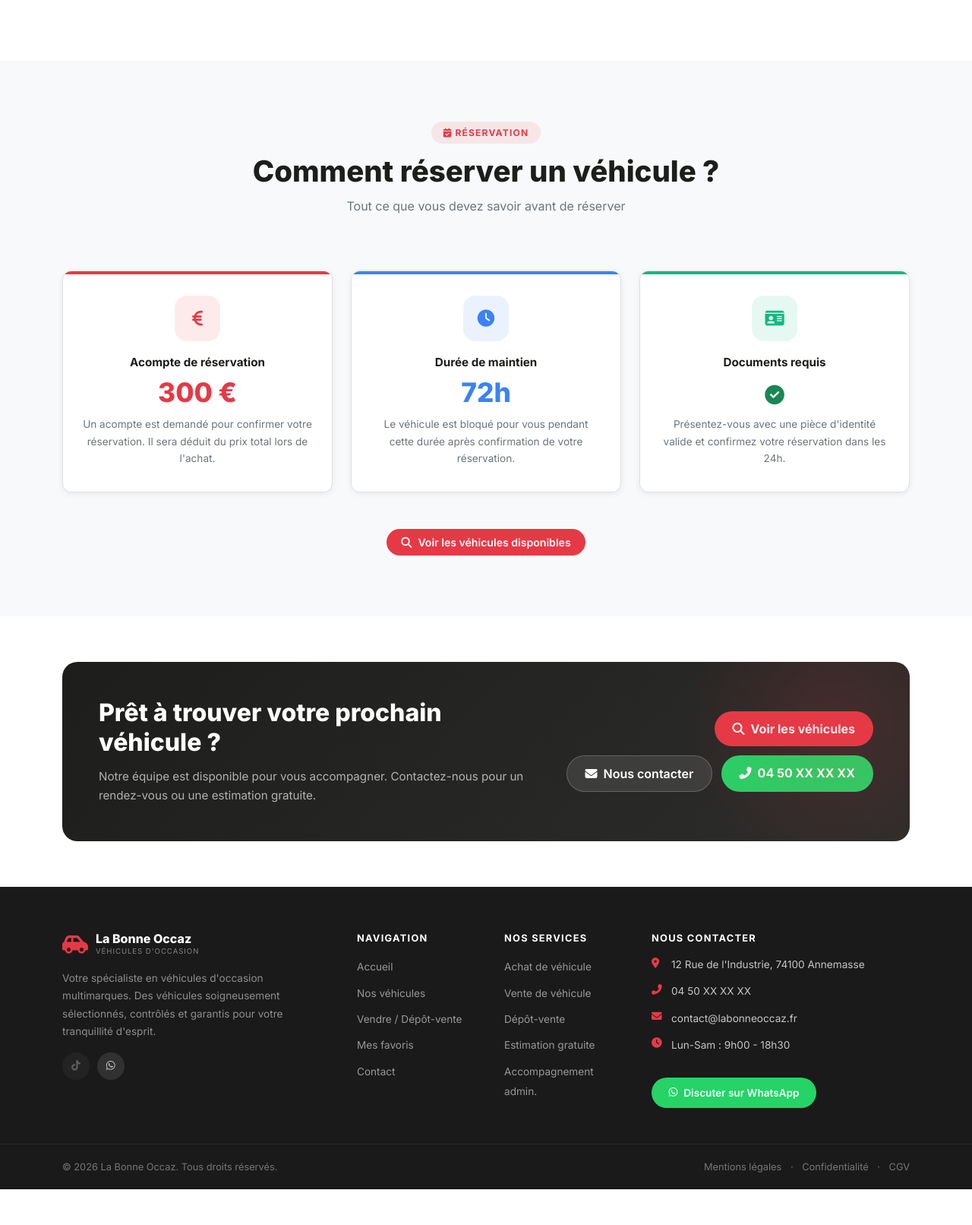
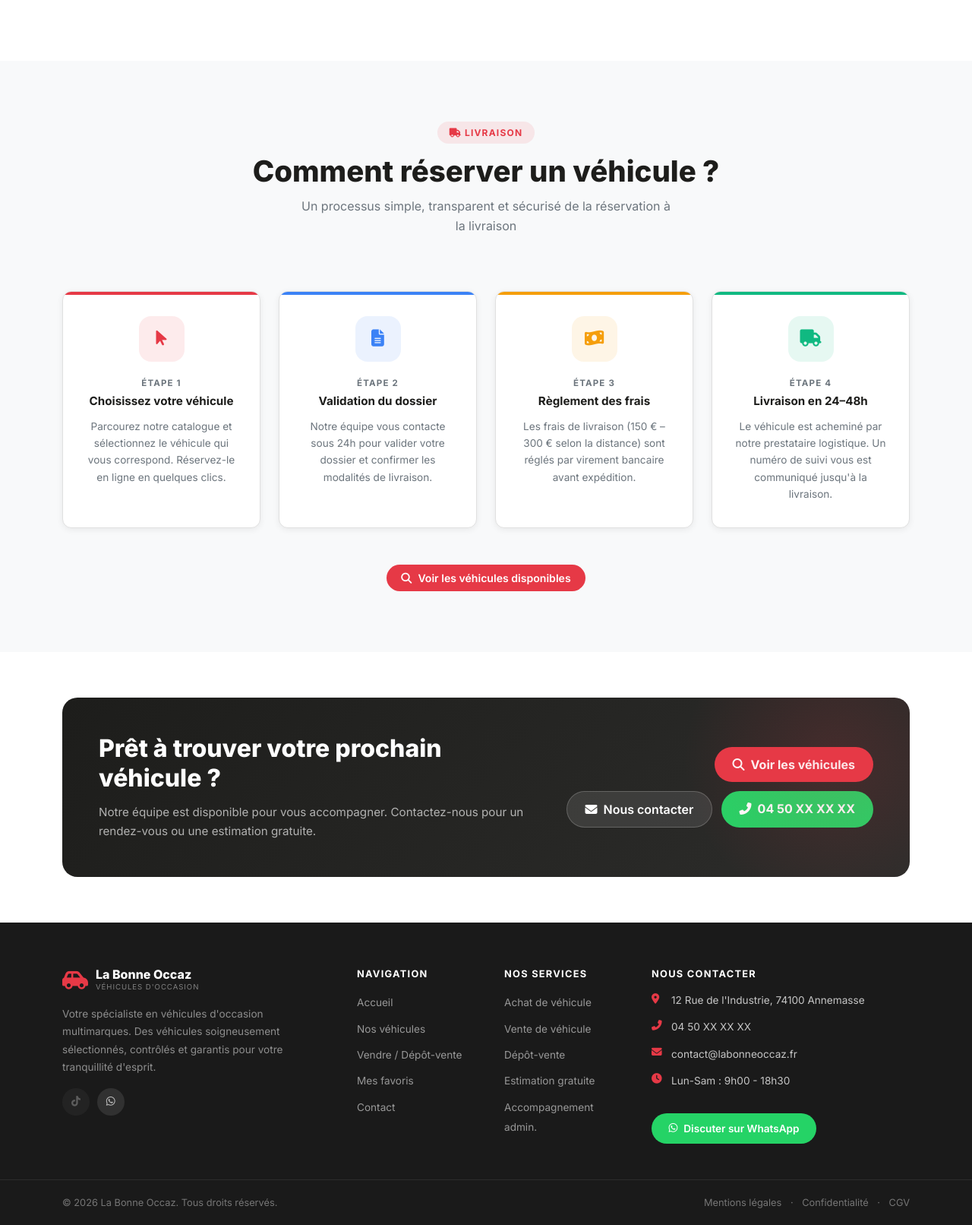
Before and after one commit to thomassongo12-bot/la-bonne-occaz, a PHP site: page /bon-occaz/ in a window 1280 px wide. Shown: the part 3169-4781 px from the top of the page at 76% size. Before the commit the page ends 4734 px from the top, so only its background shows below. Run offline with PHP 8.4, Linux system fonts and the light colour scheme; data that the repository does not hold is empty.

Commit message:
feat: section livraison 4 etapes, suppression complete acompte partout (vue, ctrl, admin, email)

```diff
--- a/controllers/HomeController.php
+++ b/controllers/HomeController.php
@@ -17,7 +17,6 @@ class HomeController extends BaseController {
         // Conditions de réservation pour la section accueil
         $settings = new SiteSettings();
         $reservationConditions = $settings->get('reservation_conditions', '');
-        $reservationDeposit    = $settings->get('reservation_deposit', '300');
         $reservationHoldHours  = $settings->get('reservation_hold_hours', '72');
         $heroTitle             = $settings->get('hero_title', 'Votre prochaine voiture vous attend');
         $heroSubtitle          = $settings->get('hero_subtitle', 'Découvrez notre sélection de véhicules d\'occasion soigneusement contrôlés.');
@@ -33,7 +32,6 @@ class HomeController extends BaseController {
             'transmissions'=> $transmModel,
             'flash'        => $this->getFlash(),
             'reservationConditions' => $reservationConditions,
-            'reservationDeposit'    => $reservationDeposit,
             'reservationHoldHours'  => $reservationHoldHours,
             'heroTitle'             => $heroTitle,
             'heroSubtitle'          => $heroSubtitle,
--- a/public/css/style.css
+++ b/public/css/style.css
@@ -766,6 +766,10 @@ a:hover { color: var(--primary-dark); }
 .res-info-card--deposit::before { background: var(--primary); }
 .res-info-card--duration::before { background: #3b82f6; }
 .res-info-card--docs::before    { background: #10b981; }
+.res-info-card--step1::before   { background: var(--primary); }
+.res-info-card--step2::before   { background: #3b82f6; }
+.res-info-card--step3::before   { background: #f59e0b; }
+.res-info-card--step4::before   { background: #10b981; }
 .res-info-card:hover { transform: translateY(-5px); box-shadow: var(--shadow-md); }
 
 .res-info-card__icon {
@@ -776,6 +780,15 @@ a:hover { color: var(--primary-dark); }
 .res-info-card--deposit .res-info-card__icon { background: rgba(230,57,70,.1);  color: var(--primary); }
 .res-info-card--duration .res-info-card__icon{ background: rgba(59,130,246,.1); color: #3b82f6; }
 .res-info-card--docs .res-info-card__icon    { background: rgba(16,185,129,.1); color: #10b981; }
+.res-info-card--step1 .res-info-card__icon   { background: rgba(230,57,70,.1);  color: var(--primary); }
+.res-info-card--step2 .res-info-card__icon   { background: rgba(59,130,246,.1); color: #3b82f6; }
+.res-info-card--step3 .res-info-card__icon   { background: rgba(245,158,11,.1); color: #f59e0b; }
+.res-info-card--step4 .res-info-card__icon   { background: rgba(16,185,129,.1); color: #10b981; }
+
+.res-info-card__step {
+    font-size: .72rem; font-weight: 700; text-transform: uppercase;
+    letter-spacing: .1em; color: var(--text-muted); margin-bottom: .3rem;
+}
 
 .res-info-card__title {
     font-size: .95rem; font-weight: 700; color: var(--dark); margin-bottom: .8rem;
--- a/views/admin/settings/index.php
+++ b/views/admin/settings/index.php
@@ -180,7 +180,11 @@ foreach ($groups['branding'] ?? [] as $s) {
         </div>
         <div class="admin-card__body">
             <div class="row g-3">
-                <?php foreach ($settings as $s):
+                <?php
+                // Clés à masquer (supprimées du site)
+                $hiddenKeys = ['reservation_deposit', 'reservation_hold_hours'];
+                foreach ($settings as $s):
+                    if (in_array($s['setting_key'], $hiddenKeys)) continue;
                     $si = $socialIcons[$s['setting_key']] ?? null;
                 ?>
                 <div class="col-md-6">
--- a/views/home/index.php
+++ b/views/home/index.php
@@ -435,57 +435,70 @@
 <?php endif; ?>
 
 <!-- ================================================================
-     CONDITIONS DE RÉSERVATION
+     CONDITIONS DE RÉSERVATION — étapes de livraison
 ================================================================ -->
 <section class="reservation-info-section section-padding bg-light-custom">
     <div class="container">
         <div class="section-header text-center">
-            <span class="section-badge"><i class="fas fa-calendar-check me-1"></i>Réservation</span>
+            <span class="section-badge"><i class="fas fa-truck me-1"></i>Livraison</span>
             <h2 class="section-title">Comment réserver un véhicule ?</h2>
-            <p class="section-subtitle">Tout ce que vous devez savoir avant de réserver</p>
+            <p class="section-subtitle">Un processus simple, transparent et sécurisé de la réservation à la livraison</p>
         </div>
 
         <div class="row g-4 mt-2">
 
-            <!-- Bloc acompte -->
-            <div class="col-lg-4 col-md-6">
-                <div class="res-info-card res-info-card--deposit">
+            <!-- Étape 1 -->
+            <div class="col-lg-3 col-md-6">
+                <div class="res-info-card res-info-card--step1">
                     <div class="res-info-card__icon">
-                        <i class="fas fa-euro-sign"></i>
+                        <i class="fas fa-mouse-pointer"></i>
                     </div>
-                    <h3 class="res-info-card__title">Acompte de réservation</h3>
-                    <div class="res-info-card__value"><?= htmlspecialchars($reservationDeposit ?? '300') ?> €</div>
+                    <div class="res-info-card__step">Étape 1</div>
+                    <h3 class="res-info-card__title">Choisissez votre véhicule</h3>
                     <p class="res-info-card__desc">
-                        Un acompte est demandé pour confirmer votre réservation.
-                        Il sera déduit du prix total lors de l'achat.
+                        Parcourez notre catalogue et sélectionnez le véhicule qui vous correspond. Réservez-le en ligne en quelques clics.
                     </p>
                 </div>
             </div>
 
-            <!-- Bloc durée -->
-            <div class="col-lg-4 col-md-6">
-                <div class="res-info-card res-info-card--duration">
+            <!-- Étape 2 -->
+            <div class="col-lg-3 col-md-6">
+                <div class="res-info-card res-info-card--step2">
                     <div class="res-info-card__icon">
-                        <i class="fas fa-clock"></i>
+                        <i class="fas fa-file-alt"></i>
                     </div>
-                    <h3 class="res-info-card__title">Durée de maintien</h3>
-                    <div class="res-info-card__value"><?= htmlspecialchars($reservationHoldHours ?? '72') ?>h</div>
+                    <div class="res-info-card__step">Étape 2</div>
+                    <h3 class="res-info-card__title">Validation du dossier</h3>
                     <p class="res-info-card__desc">
-                        Le véhicule est bloqué pour vous pendant cette durée après confirmation de votre réservation.
+                        Notre équipe vous contacte sous 24h pour valider votre dossier et confirmer les modalités de livraison.
                     </p>
                 </div>
             </div>
 
-            <!-- Bloc documents -->
-            <div class="col-lg-4 col-md-12">
-                <div class="res-info-card res-info-card--docs">
+            <!-- Étape 3 -->
+            <div class="col-lg-3 col-md-6">
+                <div class="res-info-card res-info-card--step3">
                     <div class="res-info-card__icon">
-                        <i class="fas fa-id-card"></i>
+                        <i class="fas fa-money-bill-wave"></i>
                     </div>
-                    <h3 class="res-info-card__title">Documents requis</h3>
-                    <div class="res-info-card__value"><i class="fas fa-check-circle text-success" style="font-size:1.6rem"></i></div>
+                    <div class="res-info-card__step">Étape 3</div>
+                    <h3 class="res-info-card__title">Règlement des frais</h3>
                     <p class="res-info-card__desc">
-                        Présentez-vous avec une pièce d'identité valide et confirmez votre réservation dans les 24h.
+                        Les frais de livraison (150 € – 300 € selon la distance) sont réglés par virement bancaire avant expédition.
+                    </p>
+                </div>
+            </div>
+
+            <!-- Étape 4 -->
+            <div class="col-lg-3 col-md-6">
+                <div class="res-info-card res-info-card--step4">
+                    <div class="res-info-card__icon">
+                        <i class="fas fa-truck"></i>
+                    </div>
+                    <div class="res-info-card__step">Étape 4</div>
+                    <h3 class="res-info-card__title">Livraison en 24–48h</h3>
+                    <p class="res-info-card__desc">
+                        Le véhicule est acheminé par notre prestataire logistique. Un numéro de suivi vous est communiqué jusqu'à la livraison.
                     </p>
                 </div>
             </div>
@@ -493,7 +506,6 @@
         </div>
 
         <?php if (!empty($reservationConditions)): ?>
-        <!-- Conditions complètes (repliables + case à cocher) -->
         <div class="res-conditions-block mt-5">
             <div class="res-conditions-block__header" id="resConditionsToggle" role="button" aria-expanded="false">
                 <span><i class="fas fa-file-alt me-2"></i>Lire les conditions complètes de réservation</span>
@@ -503,7 +515,6 @@
                 <div class="res-conditions-text">
                     <?= formatConditions($reservationConditions ?? '') ?>
                 </div>
-                <!-- Case à cocher -->
                 <div class="res-conditions-accept mt-3">
                     <label class="res-conditions-accept__label">
                         <input type="checkbox" id="resConditionsCheck">
@@ -515,8 +526,7 @@
         <?php endif; ?>
 
         <?php if (!empty($deliveryConditions)): ?>
-        <!-- Conditions de livraison (repliables + case à cocher) -->
-        <div class="res-conditions-block mt-3" style="--header-bg:#1d4ed8">
+        <div class="res-conditions-block mt-3">
             <div class="res-conditions-block__header res-conditions-block__header--blue" id="resDeliveryToggle" role="button" aria-expanded="false">
                 <span><i class="fas fa-truck me-2"></i>Lire les conditions de livraison</span>
                 <i class="fas fa-chevron-down res-conditions-block__chevron"></i>
@@ -535,7 +545,6 @@
         </div>
         <?php endif; ?>
 
-        <!-- CTA réservation -->
         <div class="text-center mt-5">
             <a href="<?= BASE_URL ?>/vehicules" class="btn btn-primary-custom btn-lg">
                 <i class="fas fa-search me-2"></i>Voir les véhicules disponibles
```
Also changed, not shown: controllers/ReservationController.php (+4 -6 lines), views/reservation/index.php (+1 -9 lines).
